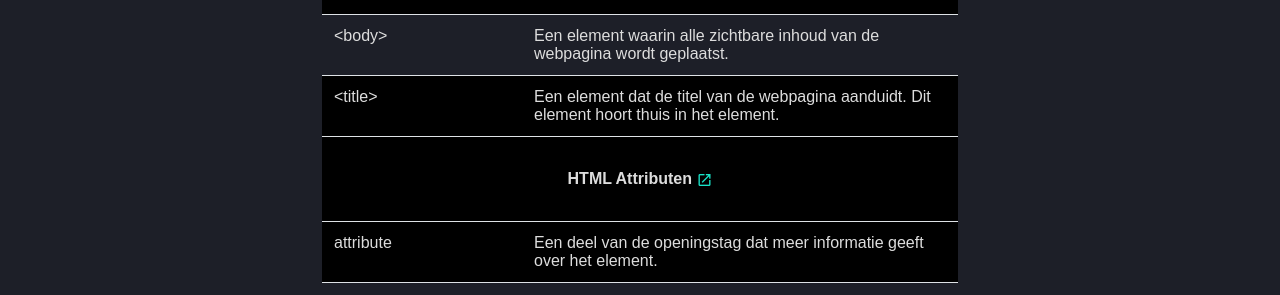
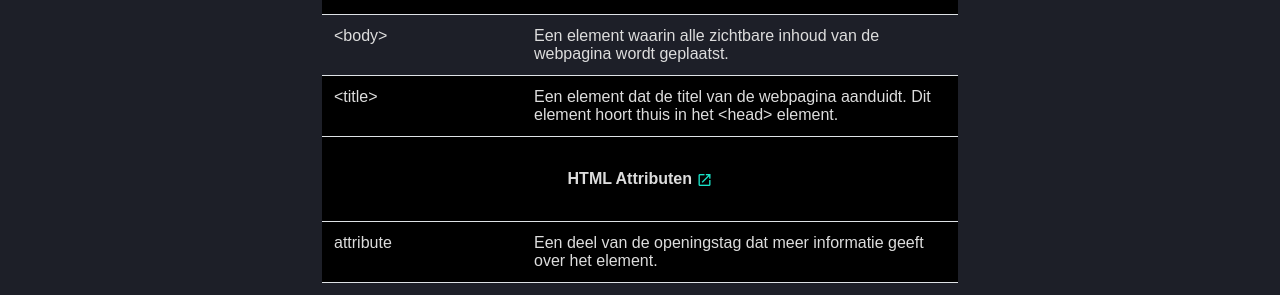
Before and after one commit to T-INFORMATICA/t-informatica.github.io, a Jekyll site: the page built from _courses/webontwikkeling/html/index.md, in a window 1280 px wide and 900 px high, scrolled down 3099 px. Shown: the part 172-467 px from the top of the window. Built offline with Jekyll 4.4.1, drawn with Linux system fonts in a browser that asks for light colours; comment, search, counter and statistics services are not loaded.

Commit message:
Update course_summary.html

```diff
--- a/_layouts/course_summary.html
+++ b/_layouts/course_summary.html
@@ -56,7 +56,7 @@ layout: contentCentered
                                     {{definition.name | escape}}
                                     </td>
                                     <td>
-                                    {{definition.definition}}
+                                    {{definition.definition | escape}}
                                     </td>
                                 </tr>
                                 {%- endfor -%}
```
